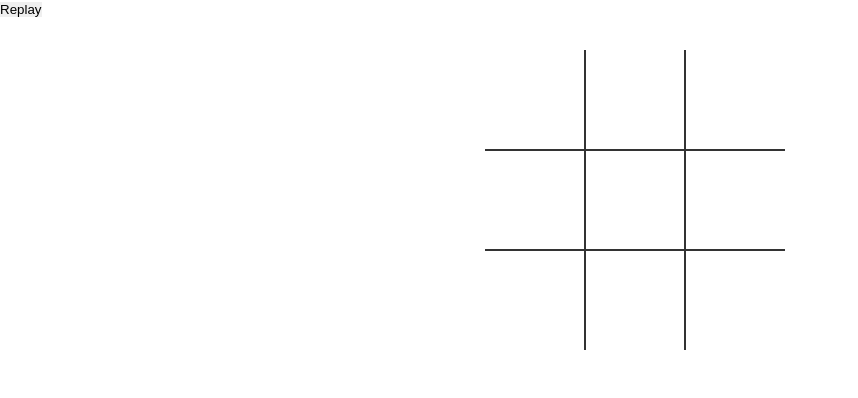
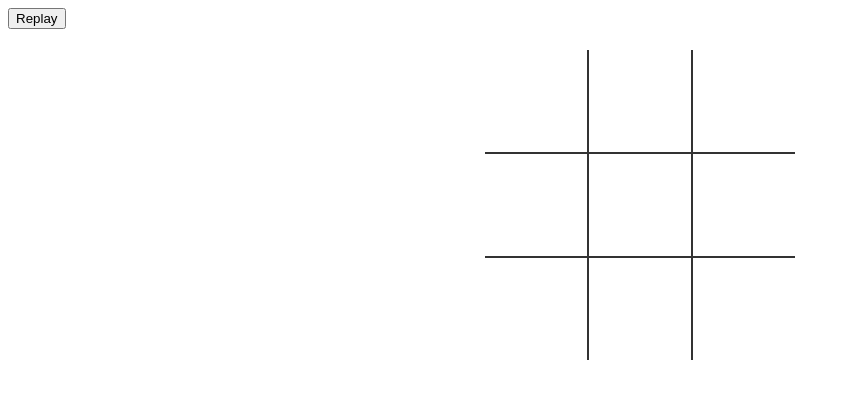
Before and after one commit to psk100/psk100.github.io, a website: page tictoktoe.html in a window 1280 px wide. Shown: the whole page, without its empty margins (0-858 px from the left). Drawn offline with Linux system fonts and the light colour scheme.

Commit message:
addtictoktoe

```diff
--- /dev/null
+++ b/tictoktoe.css
@@ -0,0 +1,50 @@
+td {
+	border:  2px solid #333;
+	height:  100px;
+	width:  100px;
+	text-align:  center;
+	vertical-align:  middle;
+	font-family:  "Comic Sans MS", cursive, sans-serif;
+	font-size:  70px;
+	cursor: pointer;
+}
+
+table {
+	border-collapse: collapse;
+	position: absolute;
+	left: 50%;
+	margin-left: -155px;
+	top: 50px;
+}
+
+table tr:first-child td {
+	border-top: 0;
+}
+
+table tr:last-child td {
+	border-bottom: 0;
+}
+
+table tr td:first-child {
+	border-left: 0;
+}
+
+table tr td:last-child {
+	border-right: 0;
+}
+
+.endgame {
+  display: none;
+  width: 200px;
+  top: 120px;
+  background-color: rgba(205,133,63, 0.8);
+  position: absolute;
+  left: 50%;
+  margin-left: -100px;
+  padding-top: 50px;
+  padding-bottom: 50px;
+  text-align: center;
+  border-radius: 5px;
+  color: white;
+  font-size: 2em;
+}
--- a/tictoktoe.html
+++ b/tictoktoe.html
@@ -5,7 +5,7 @@
   <meta charset="UTF-8">
   <title>Tic Tac Toe</title>
 
-  <link rel="stylesheet" href="style.css">
+  <link rel="stylesheet" href="tictoktoe.css">
 
 </head>
 
```
